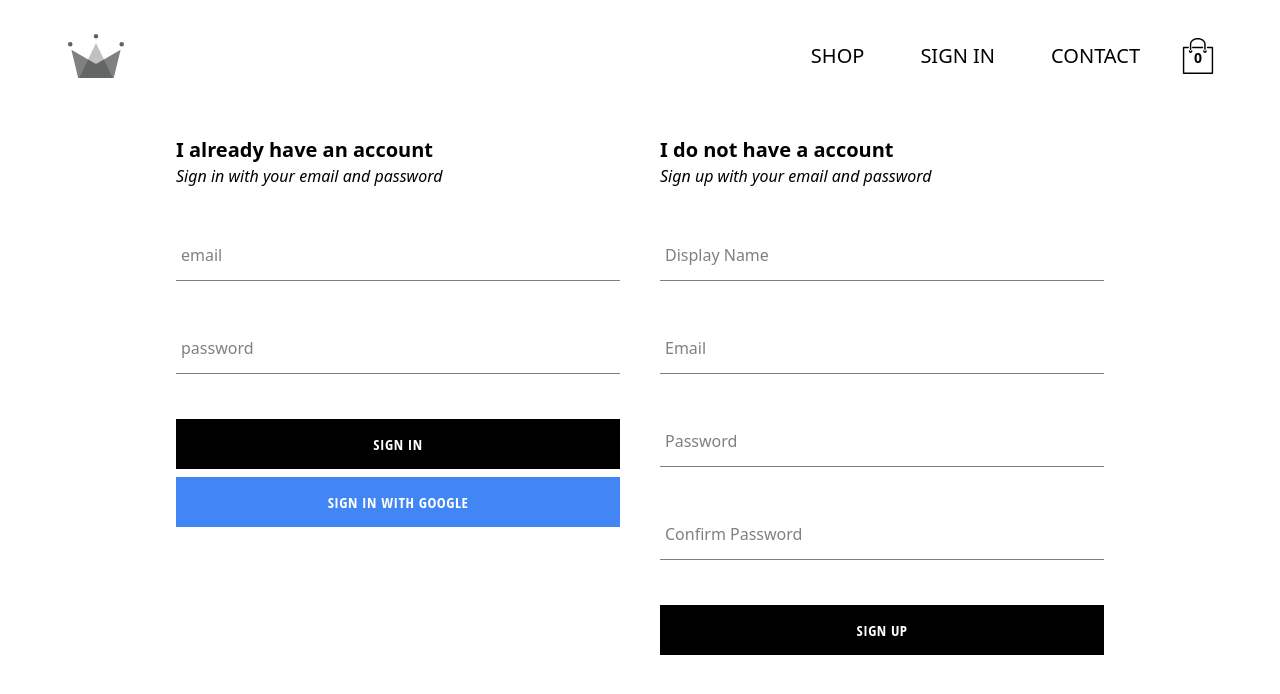
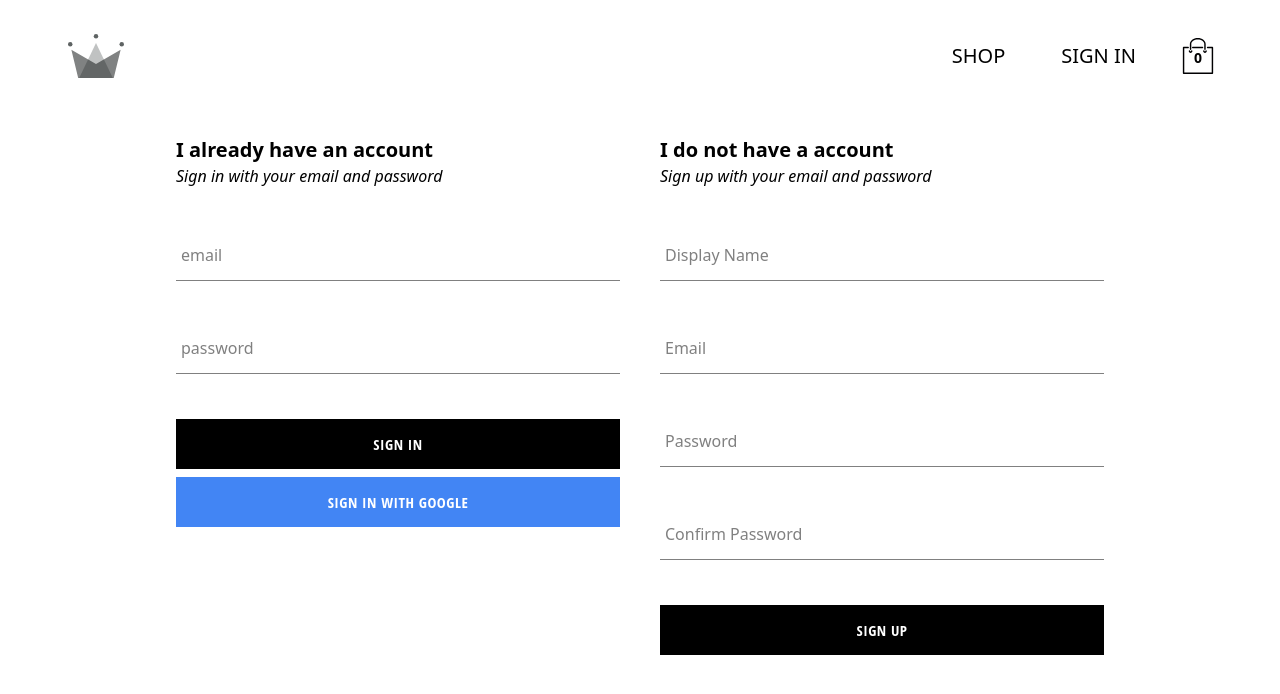
Before and after one commit to dev-mohammadrezaahmadi/clothes-shop, a Next.js app: page /enter in a window 1280 px wide. Shown: the top 694 px of the page. Built offline with nearby package versions, Linux system fonts and the light colour scheme; no server answers.

Commit message:
clean up some redundant files and codes

```diff
--- a/components/Header.tsx
+++ b/components/Header.tsx
@@ -40,11 +40,7 @@ const Header: React.FC = () => {
                     )
                 }
 
-                <Link href='/shop'>
-                    <a className="py-1 pl-1 cursor-pointer mx-1 font-semibold sm:font-normal md:mx-6">
-                        CONTACT
-                    </a>
-                </Link>
+
                 <CartIcon />
             </div>
             {hidden ? null : <CartDropdowon />}
--- a/components/SignUp.tsx
+++ b/components/SignUp.tsx
@@ -29,7 +29,6 @@ const SignUp: React.FC = () => {
     const handleChange: React.ChangeEventHandler<HTMLInputElement> = event => {
         const { name, value } = event.target
         setUserCredential({ ...userCredential, [name]: value })
-        console.log(displayName)
     }
 
     return (
--- a/firebase/firebase.utils.js
+++ b/firebase/firebase.utils.js
@@ -31,7 +31,7 @@ export const createUserProfileDocument = async (userAuth, additionalData) => {
 				...additionalData,
 			});
 		} catch (error) {
-			console.log("error creating user", error.message);
+			console.error("error creating user", error.message);
 		}
 	}
 	return userRef;
--- a/package.json
+++ b/package.json
@@ -18,6 +18,7 @@
     "react-hot-toast": "^2.0.0",
     "react-redux": "^7.2.4",
     "redux": "^4.1.0",
+    "redux-saga": "^1.1.3",
     "sass": "^1.35.2",
     "styled-components": "^5.3.0"
   },
--- a/pages/api/hello.ts
+++ /dev/null
@@ -1,13 +0,0 @@
-// Next.js API route support: https://nextjs.org/docs/api-routes/introduction
-import type { NextApiRequest, NextApiResponse } from 'next'
-
-type Data = {
-  name: string
-}
-
-export default function handler(
-  req: NextApiRequest,
-  res: NextApiResponse<Data>
-) {
-  res.status(200).json({ name: 'John Doe' })
-}
--- a/pages/index.tsx
+++ b/pages/index.tsx
@@ -18,7 +18,7 @@ export async function getStaticProps() {
   const selections = await getCollectionsFromDB('selections')
   return {
     props: {
-      selections
+      selections: selections.sort((a, b) => a.id - b.id)
     }
   }
 }
--- a/redux/slices/user.reducer.ts
+++ b/redux/slices/user.reducer.ts
@@ -1,9 +1,11 @@
-import firebase from "firebase";
 import { createSlice, PayloadAction } from "@reduxjs/toolkit";
 import type { RootState } from "../store";
 import { SnapshotFromUserType } from "../sagas/user.saga";
-export interface currentUserType extends firebase.firestore.DocumentData {
+export interface currentUserType {
 	id: string;
+	createdAt: any;
+	displayName: string;
+	email: string;
 }
 
 export interface SignInWithEmailActionPayloadType {
```
